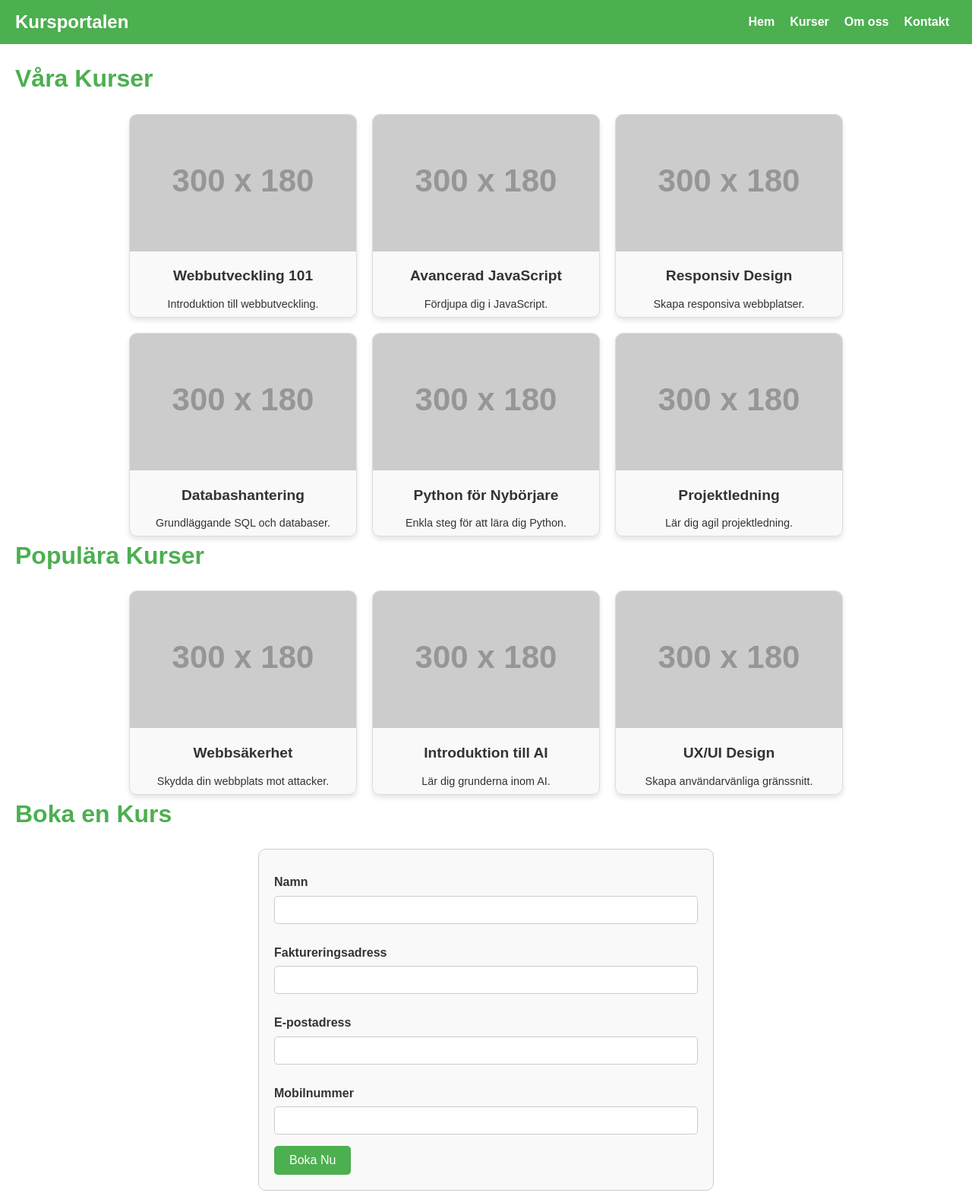
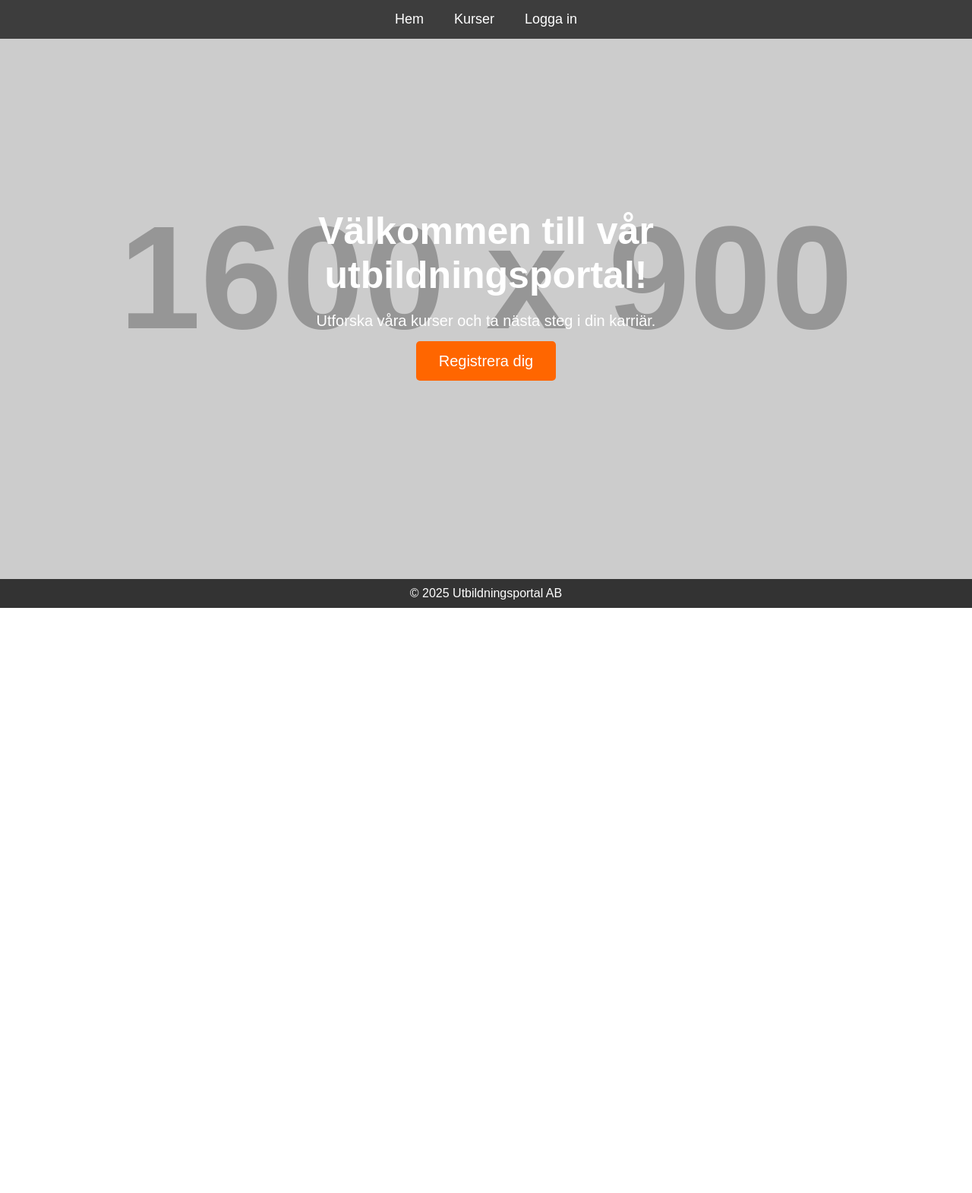
Before and after one commit to NiklasNilsson79/Westcoast_Education, a website: page index.html in a window 1280 px wide. Shown: the top 1570 px of the page at 76% size. After the commit the page ends 800 px from the top, so only its background shows below. Drawn offline with Linux system fonts and the light colour scheme; no server answers; placeholder pictures from the web are drawn by us.

Commit message:
startsida uppdaterad

```diff
--- a/index.html
+++ b/index.html
@@ -3,103 +3,32 @@
   <head>
     <meta charset="UTF-8" />
     <meta name="viewport" content="width=device-width, initial-scale=1.0" />
-    <title>Kursportal</title>
-    <link rel="stylesheet" href="styles.css" />
-    <script type="module" src="./src/index.js"></script>
+    <title>Start - Utbildningsportal</title>
+    <link rel="stylesheet" href="./src/styles/styles.css" />
   </head>
+
   <body>
-    <header>
-      <div class="logo">Kursportalen</div>
+    <!-- Navigeringsmeny -->
     <nav>
       <ul>
         <li><a href="#">Hem</a></li>
         <li><a href="#">Kurser</a></li>
-          <li><a href="#">Om oss</a></li>
-          <li><a href="#">Kontakt</a></li>
+        <li><a href="#">Logga in</a></li>
       </ul>
     </nav>
-    </header>
 
-    <main>
-      <section class="courses-section">
-        <h1>Våra Kurser</h1>
-        <div class="courses-container">
-          <div class="course-card">
-            <img src="https://via.placeholder.com/300x180" alt="Kursbild" />
-            <h2>Webbutveckling 101</h2>
-            <p>Introduktion till webbutveckling.</p>
-          </div>
-          <div class="course-card">
-            <img src="https://via.placeholder.com/300x180" alt="Kursbild" />
-            <h2>Avancerad JavaScript</h2>
-            <p>Fördjupa dig i JavaScript.</p>
-          </div>
-          <div class="course-card">
-            <img src="https://via.placeholder.com/300x180" alt="Kursbild" />
-            <h2>Responsiv Design</h2>
-            <p>Skapa responsiva webbplatser.</p>
-          </div>
-          <div class="course-card">
-            <img src="https://via.placeholder.com/300x180" alt="Kursbild" />
-            <h2>Databashantering</h2>
-            <p>Grundläggande SQL och databaser.</p>
-          </div>
-          <div class="course-card">
-            <img src="https://via.placeholder.com/300x180" alt="Kursbild" />
-            <h2>Python för Nybörjare</h2>
-            <p>Enkla steg för att lära dig Python.</p>
-          </div>
-          <div class="course-card">
-            <img src="https://via.placeholder.com/300x180" alt="Kursbild" />
-            <h2>Projektledning</h2>
-            <p>Lär dig agil projektledning.</p>
-          </div>
+    <!-- Hero Section - Stor bild -->
+    <section class="hero">
+      <div class="hero-content">
+        <h1>Välkommen till vår utbildningsportal!</h1>
+        <p>Utforska våra kurser och ta nästa steg i din karriär.</p>
+        <a href="#register" class="cta-button">Registrera dig</a>
       </div>
     </section>
 
-      <section class="popular-section">
-        <h1>Populära Kurser</h1>
-        <div class="courses-container">
-          <div class="course-card">
-            <img src="https://via.placeholder.com/300x180" alt="Kursbild" />
-            <h2>Webbsäkerhet</h2>
-            <p>Skydda din webbplats mot attacker.</p>
-          </div>
-          <div class="course-card">
-            <img src="https://via.placeholder.com/300x180" alt="Kursbild" />
-            <h2>Introduktion till AI</h2>
-            <p>Lär dig grunderna inom AI.</p>
-          </div>
-          <div class="course-card">
-            <img src="https://via.placeholder.com/300x180" alt="Kursbild" />
-            <h2>UX/UI Design</h2>
-            <p>Skapa användarvänliga gränssnitt.</p>
-          </div>
-        </div>
-      </section>
-
-      <section class="booking-section">
-        <h1>Boka en Kurs</h1>
-        <form class="booking-form">
-          <label for="name">Namn</label>
-          <input type="text" id="name" name="name" required />
-
-          <label for="address">Faktureringsadress</label>
-          <input type="text" id="address" name="address" required />
-
-          <label for="email">E-postadress</label>
-          <input type="email" id="email" name="email" required />
-
-          <label for="phone">Mobilnummer</label>
-          <input type="tel" id="phone" name="phone" required />
-
-          <button type="submit">Boka Nu</button>
-        </form>
-      </section>
-    </main>
-
+    <!-- Resten av sidan -->
     <footer>
-      <p>&copy; 2025 Kursportalen. Alla rättigheter reserverade.</p>
+      <p>© 2025 Utbildningsportal AB</p>
     </footer>
   </body>
 </html>
--- /dev/null
+++ b/src/styles/styles.css
@@ -0,0 +1,89 @@
+/* Grundläggande stil för hela sidan */
+* {
+  margin: 0;
+  padding: 0;
+  box-sizing: border-box;
+}
+
+body {
+  font-family: Arial, sans-serif;
+  height: 100vh;
+  display: flex;
+  flex-direction: column;
+}
+
+nav {
+  background-color: rgba(0, 0, 0, 0.7);
+  position: absolute;
+  top: 0;
+  width: 100%;
+  padding: 15px;
+  text-align: center;
+}
+
+nav ul {
+  list-style: none;
+  display: flex;
+  justify-content: center;
+}
+
+nav ul li {
+  margin: 0 20px;
+}
+
+nav ul li a {
+  color: white;
+  text-decoration: none;
+  font-size: 18px;
+}
+
+/* Hero Section */
+.hero {
+  background-image: url('https://via.placeholder.com/1600x900?text=Utbildning');
+  background-size: cover;
+  background-position: center;
+  height: 100vh;
+  display: flex;
+  justify-content: center;
+  align-items: center;
+  color: white;
+  text-align: center;
+}
+
+.hero-content {
+  max-width: 800px;
+  padding: 20px;
+}
+
+.hero h1 {
+  font-size: 50px;
+  margin-bottom: 20px;
+}
+
+.hero p {
+  font-size: 20px;
+  margin-bottom: 30px;
+}
+
+.cta-button {
+  background-color: #ff6600;
+  color: white;
+  padding: 15px 30px;
+  font-size: 20px;
+  text-decoration: none;
+  border-radius: 5px;
+  transition: background-color 0.3s;
+}
+
+.cta-button:hover {
+  background-color: #e65c00;
+}
+
+/* Footer */
+footer {
+  background-color: #333;
+  color: white;
+  text-align: center;
+  padding: 10px;
+  margin-top: auto;
+}
--- a/styles.css
+++ /dev/null
@@ -1,136 +0,0 @@
-/* Allmänna inställningar */
-* {
-  margin: 0;
-  padding: 0;
-  box-sizing: border-box;
-  font-family: Arial, sans-serif;
-}
-
-body {
-  line-height: 1.6;
-  font-size: 16px;
-  color: #333;
-}
-
-header {
-  background-color: #4caf50;
-  color: white;
-  padding: 10px 20px;
-  display: flex;
-  justify-content: space-between;
-  align-items: center;
-}
-
-header .logo {
-  font-size: 1.5rem;
-  font-weight: bold;
-}
-
-nav ul {
-  list-style: none;
-  display: flex;
-}
-
-nav ul li {
-  margin: 0 10px;
-}
-
-nav ul li a {
-  color: white;
-  text-decoration: none;
-  font-weight: bold;
-}
-
-nav ul li a:hover {
-  text-decoration: underline;
-}
-
-main {
-  padding: 20px;
-}
-
-h1 {
-  margin-bottom: 20px;
-  font-size: 2rem;
-  color: #4caf50;
-}
-
-.courses-container {
-  display: flex;
-  flex-wrap: wrap;
-  gap: 20px;
-  justify-content: center;
-}
-
-.course-card {
-  background: #f9f9f9;
-  border: 1px solid #ddd;
-  border-radius: 10px;
-  overflow: hidden;
-  width: 300px;
-  box-shadow: 0 4px 6px rgba(0, 0, 0, 0.1);
-  text-align: center;
-}
-
-.course-card img {
-  width: 100%;
-  height: 180px;
-  object-fit: cover;
-}
-
-.course-card h2 {
-  font-size: 1.2rem;
-  margin: 10px 0;
-}
-
-.course-card p {
-  font-size: 0.9rem;
-  margin: 5px 0;
-}
-
-.booking-form {
-  padding: 20px;
-  background-color: #f9f9f9;
-  border: 1px solid #ccc;
-  border-radius: 10px;
-  max-width: 600px;
-  margin: 20px auto;
-}
-
-.booking-form label {
-  display: block;
-  font-weight: bold;
-  margin-top: 10px;
-}
-
-.booking-form input {
-  width: 100%;
-  padding: 10px;
-  margin-top: 5px;
-  margin-bottom: 15px;
-  border: 1px solid #ccc;
-  border-radius: 5px;
-}
-
-.booking-form button {
-  display: inline-block;
-  background-color: #4caf50;
-  color: white;
-  border: none;
-  padding: 10px 20px;
-  font-size: 1rem;
-  border-radius: 5px;
-  cursor: pointer;
-}
-
-.booking-form button:hover {
-  background-color: #45a049;
-}
-
-footer {
-  text-align: center;
-  background-color: #333;
-  color: white;
-  padding: 10px 0;
-  margin-top: 20px;
-}
```
Lines whose indentation alone changed are shown as unchanged.
